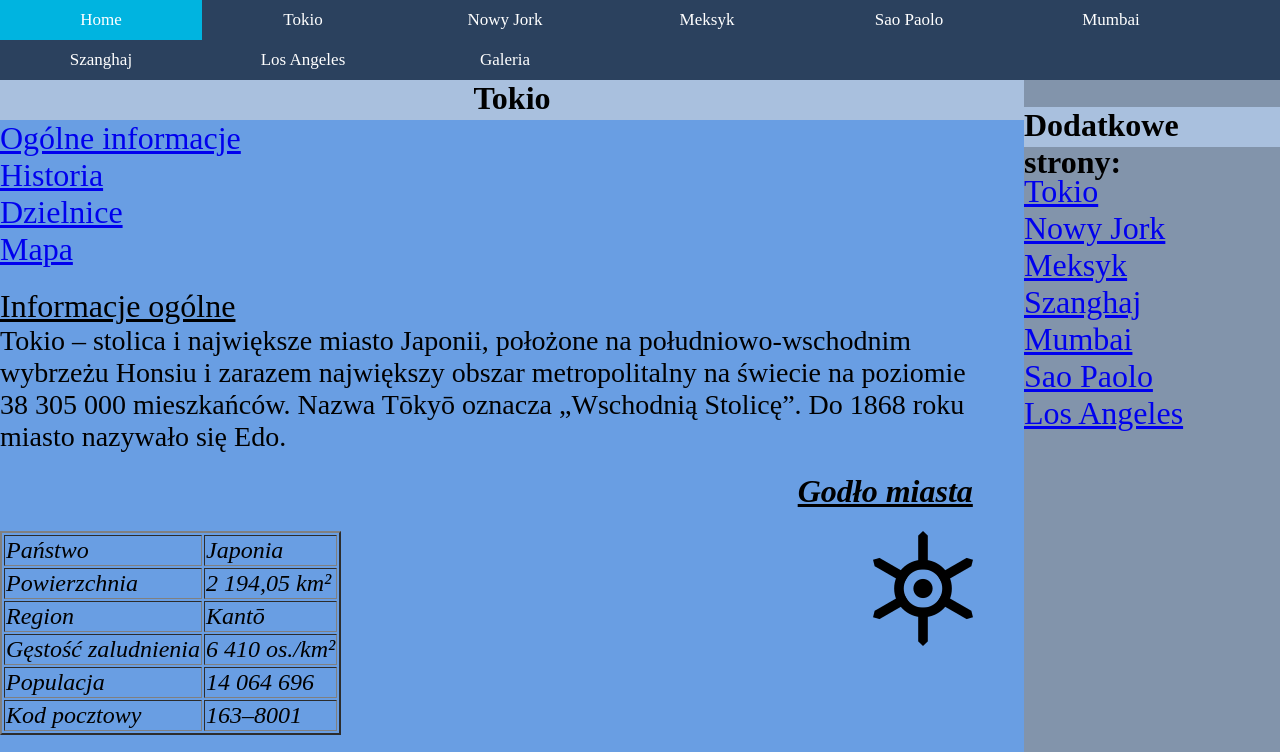
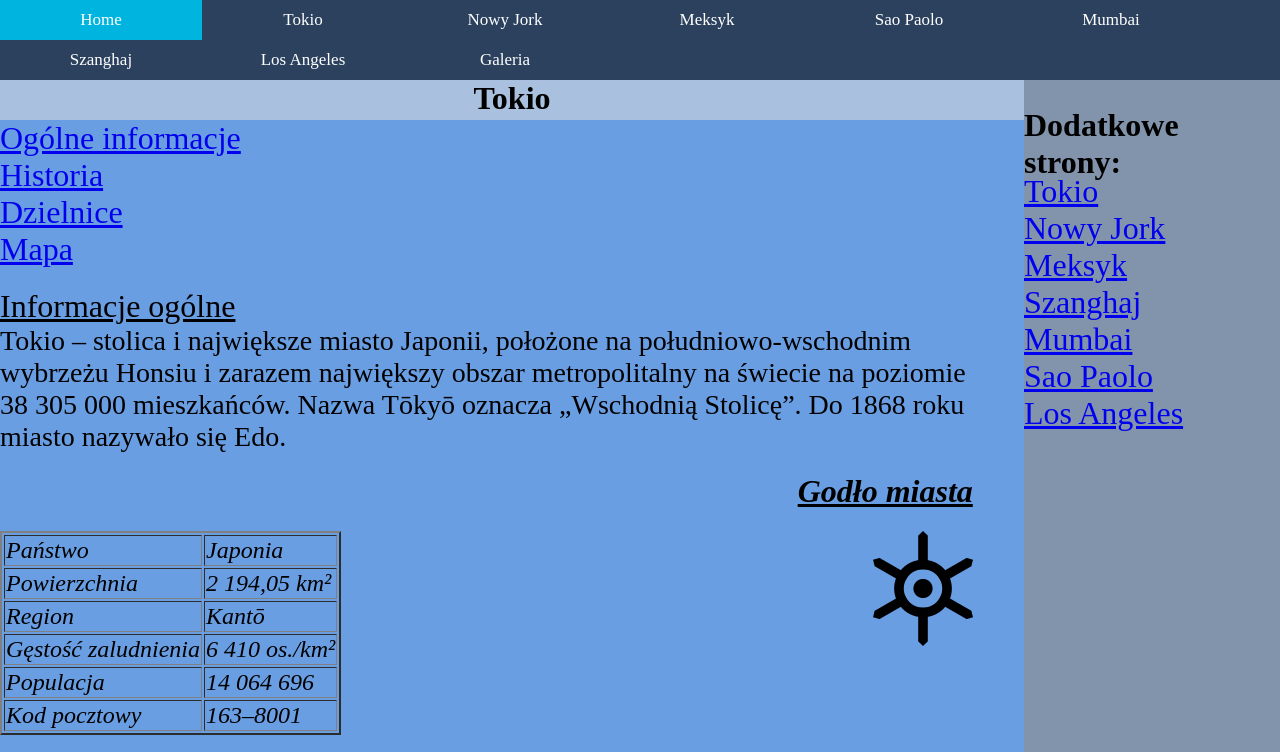
Before and after one commit to antonihalaj/Strona-7, a plain HTML site: page Tokio.html in a window 1280 px wide. Shown: the top 752 px of the page. Drawn offline with Linux system fonts and the light colour scheme.

Commit message:
Update css.css

```diff
--- a/css.css
+++ b/css.css
@@ -78,7 +78,7 @@
 .logo1 {
   font-size: xx-large;
   font-weight: bold;
-  background-color: #A9C0DE;
+  background-color: #8294AB;
   height: 40px;
 }
 
```
